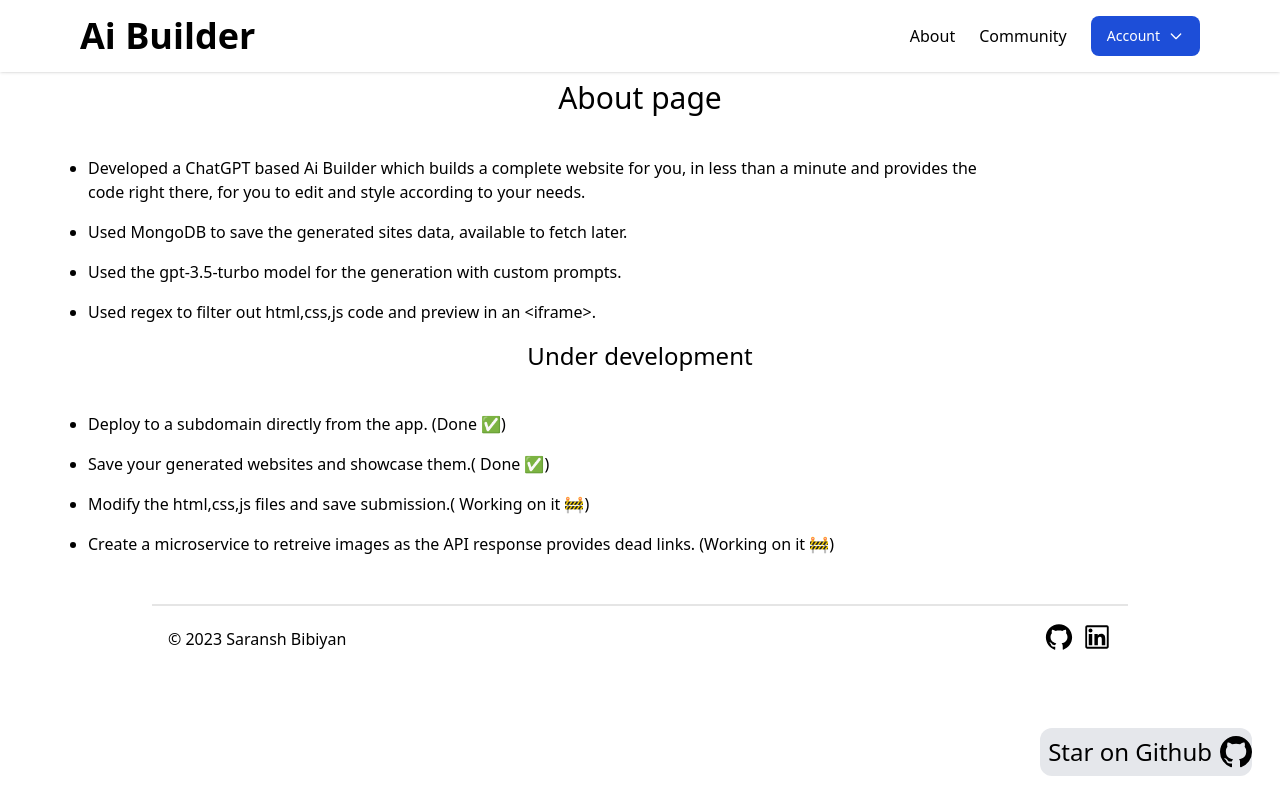
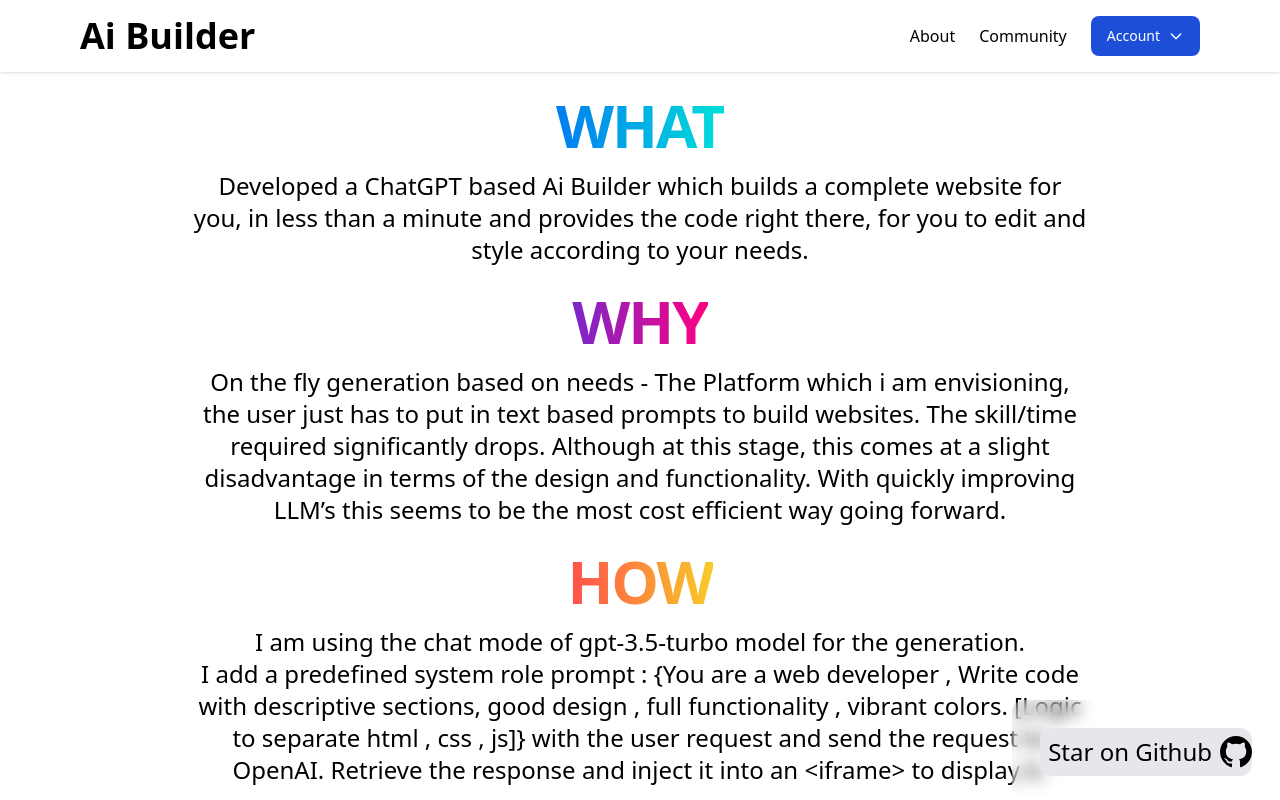
Before and after one commit to Saransh29/ai-builder, a Next.js app: page /about in a window 1280 px wide. Shown: the top 800 px of the page. Built offline with nearby package versions, Linux system fonts and the light colour scheme; no server answers.

Commit message:
updated the /about page

```diff
--- a/app/about/page.js
+++ b/app/about/page.js
@@ -3,58 +3,119 @@
   return (
     <div>
       <div className="h-20"></div>
-      <div className="w-full items-center justify-center text-center text-3xl px-6 pb-10">
+      {/* <div className="w-full items-center justify-center text-center text-3xl px-6 pb-10">
         About page
+      </div> */}
+      <div>
+        <div className="">
+          <div
+            style={{
+              display: "flex",
+              height: "100%",
+              width: "100%",
+              alignItems: "center",
+              justifyContent: "center",
+              flexDirection: "column",
+              fontSize: 60,
+              letterSpacing: -2,
+              fontWeight: 700,
+              textAlign: "center",
+            }}
+          >
+            <div
+              style={{
+                backgroundImage:
+                  "linear-gradient(90deg, rgb(0, 124, 240), rgb(0, 223, 216))",
+                backgroundClip: "text",
+                "-webkit-background-clip": "text",
+                color: "transparent",
+              }}
+            >
+              WHAT
+            </div>
+            <div className="max-w-4xl text-2xl font-normal tracking-normal">
+              <p>
+                Developed a ChatGPT based Ai Builder which builds a complete
+                website for you, in less than a minute and provides the code
+                right there, for you to edit and style according to your needs.
+              </p>
+            </div>
+            <div
+              style={{
+                height: "10px",
+              }}
+            ></div>
+            <div
+              style={{
+                backgroundImage:
+                  "linear-gradient(90deg, rgb(121, 40, 202), rgb(255, 0, 128))",
+                backgroundClip: "text",
+                "-webkit-background-clip": "text",
+                color: "transparent",
+              }}
+            >
+              WHY
+            </div>
+            <div className=" max-w-4xl text-2xl font-normal tracking-normal">
+              <p>
+                On the fly generation based on needs - The Platform which i am
+                envisioning, the user just has to put in text based prompts to
+                build websites. The skill/time required significantly drops.
+                Although at this stage, this comes at a slight disadvantage in
+                terms of the design and functionality. With quickly improving
+                LLM’s this seems to be the most cost efficient way going
+                forward.
+              </p>
+            </div>
+            <div
+              style={{
+                height: "10px",
+              }}
+            ></div>
+            <div
+              style={{
+                backgroundImage:
+                  "linear-gradient(90deg, rgb(255, 77, 77), rgb(249, 203, 40))",
+                backgroundClip: "text",
+                "-webkit-background-clip": "text",
+                color: "transparent",
+                fontSize: "25",
+              }}
+            >
+              HOW
+            </div>
+            <div className="max-w-4xl text-2xl font-normal tracking-normal">
+              <p>{`I am using the chat mode of gpt-3.5-turbo model for the generation. `}</p>
+              <p>{`I add a predefined
+system role prompt :
+{You are a web developer , Write code with descriptive sections, good design , full
+functionality , vibrant colors. [Logic to separate html , css , js]}
+with the user request and send the request to OpenAI. Retrieve the response and inject it into
+an <iframe> to display it.`}</p>
+            </div>
+            <div
+              style={{
+                backgroundImage:
+                  "linear-gradient(90deg, rgb(121, 40, 202), rgb(255, 0, 128))",
+                backgroundClip: "text",
+                "-webkit-background-clip": "text",
+                color: "transparent",
+              }}
+            >
+              FUTURE
+            </div>
+            <div className="max-w-4xl text-2xl font-normal tracking-normal">
+              <ul className="list-outside ">
+                <li>Chat functionality to add, edit, modify the website</li>
+                <li>Implement a Credits based payment system with stripe.</li>
+                <li>Improve the UI for better User Experience.</li>
+                <li>Allow 3 free generations, Implement Rate-limiting.</li>
+              </ul>
+            </div>
+          </div>
+        </div>
       </div>
       <div className="w-full flex flex-col items-start justify-center  px-6">
-        <ul className="list-outside list-disc ml-6 px-10">
-          {/* <li className="text-1xl max-w-3xl pb-4">
-            <a
-              className="text-blue-500"
-              href="https://xyz.com"
-              rel="noreferrer"
-              target="_blank"
-            >
-              (link){" "}
-            </a>
-            .
-          </li> */}
-          <li className="text-1xl max-w-4xl pb-4">
-            Developed a ChatGPT based Ai Builder which builds a complete website
-            for you, in less than a minute and provides the code right there,
-            for you to edit and style according to your needs.
-          </li>
-          <li className="text-1xl max-w-4xl pb-4">
-            Used MongoDB to save the generated sites data, available to fetch
-            later.
-          </li>
-          <li className="text-1xl max-w-4xl pb-4">
-            Used the gpt-3.5-turbo model for the generation with custom prompts.
-          </li>
-          <li className="text-1xl max-w-4xl pb-4">
-            Used regex to filter out html,css,js code and preview in an
-            &lt;iframe&gt;.
-          </li>
-          {/* <li className="text-1xl max-w-3xl pb-4"></li> */}
-        </ul>
-        <div className="w-full items-center justify-center text-center text-2xl px-6 pb-10 ">
-          Under development
-        </div>
-        <ul className="list-outside list-disc ml-6 px-10">
-          <li className="text-1xl max-w-3xl pb-4">
-            Deploy to a subdomain directly from the app. (Done ✅)
-          </li>
-          <li className="text-1xl max-w-3xl pb-4">
-            Save your generated websites and showcase them.( Done ✅)
-          </li>
-          <li className="text-1xl max-w-3xl pb-4">
-            Modify the html,css,js files and save submission.( Working on it 🚧)
-          </li>
-          <li className="text-1xl max-w-3xl pb-4">
-            Create a microservice to retreive images as the API response
-            provides dead links. (Working on it 🚧)
-          </li>
-        </ul>
         <Footer />
       </div>
     </div>
```
